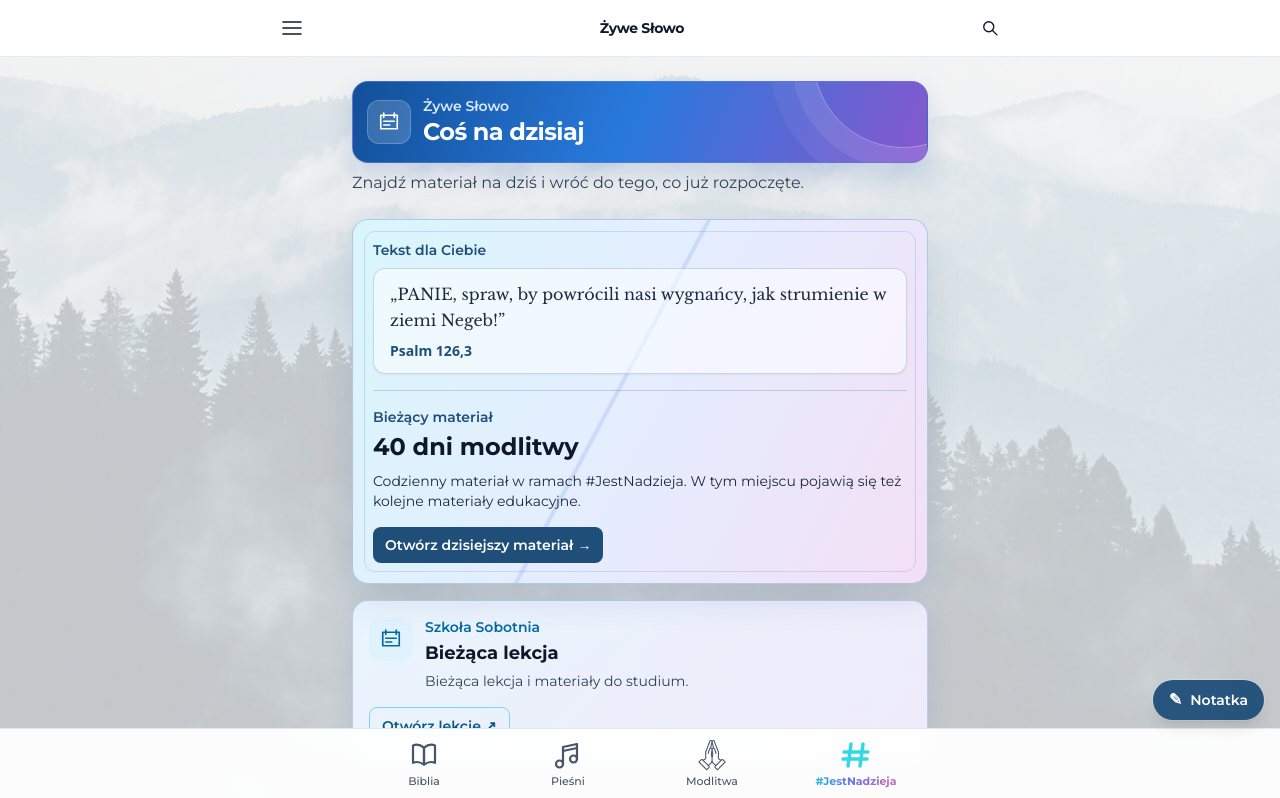
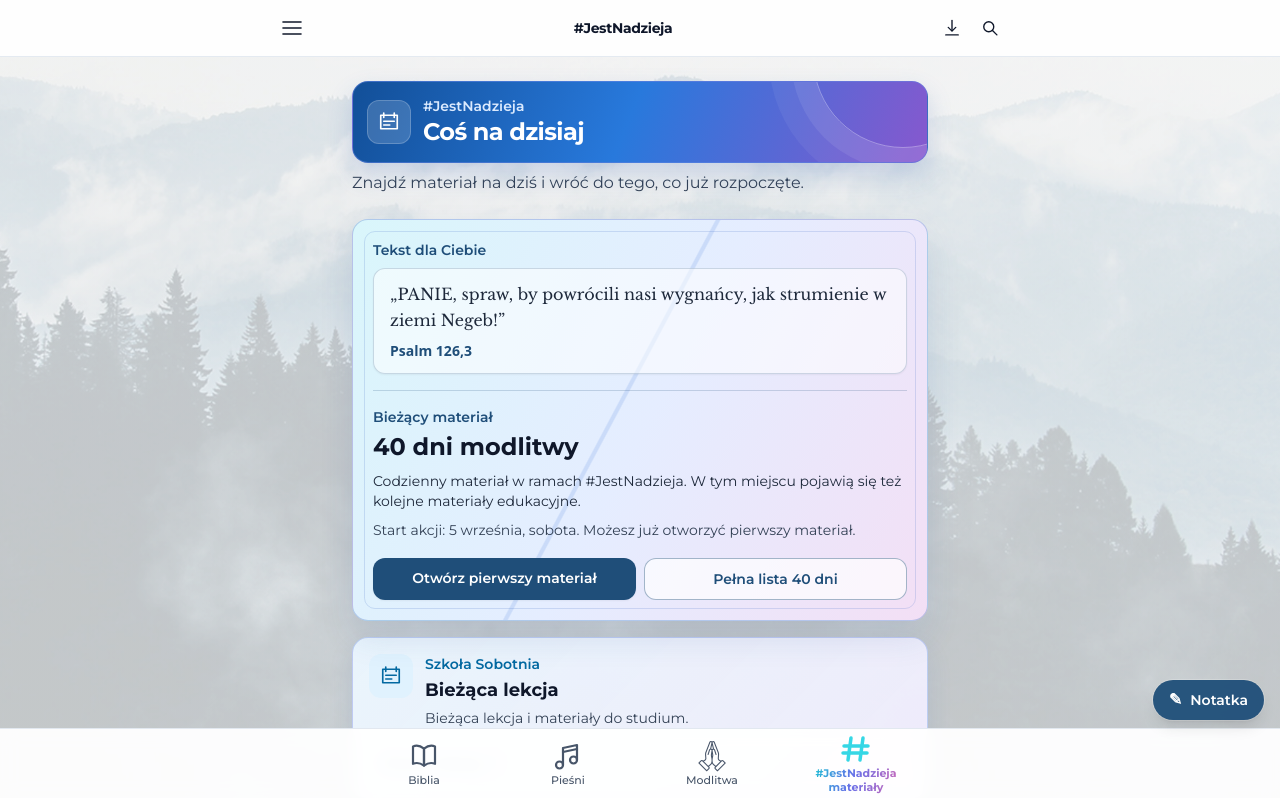
Before and after one commit to TomekD13/Apka_Marka, a React (Vite) app: page /pl in a window 1280 px wide. Shown: the top 798 px of the page. Built offline with nearby package versions, Linux system fonts and the light colour scheme; no server answers.

Commit message:
Dodaj pobieranie offline i kalendarz czytan

```diff
--- a/public/content/pl/ui.json
+++ b/public/content/pl/ui.json
@@ -18,7 +18,7 @@
     "settings": "Ustawienia"
   },
   "home": {
-    "projectTitle": "Żywe Słowo",
+    "projectTitle": "#JestNadzieja",
     "projectTagline": "droga do domu Ojca",
     "todayTitle": "Na dziś",
     "topicsCount": "tematów",
@@ -110,7 +110,7 @@
     "message": "Twoja wiadomość",
     "human": "Jestem człowiekiem",
     "send": "Wyślij wiadomość",
-    "subject": "Kontakt - Żywe Słowo",
+    "subject": "Kontakt - #JestNadzieja",
     "hint": "Wiadomość otworzy się w Twoim programie pocztowym.",
     "who": "Kim jesteśmy?",
     "whoUrl": "https://adwent.pl",
--- a/src/components/AppNavigation.tsx
+++ b/src/components/AppNavigation.tsx
@@ -1,8 +1,9 @@
 import { useEffect, useState, type ReactNode } from 'react'
 import { Link, useLocation } from 'react-router-dom'
 import { useI18n } from '../i18n'
+import { downloadModule } from '../content'
 
-export type IconName = 'book' | 'music' | 'prayer' | 'hope' | 'menu' | 'search' | 'settings' | 'close' | 'notes' | 'memory' | 'occasion' | 'lesson' | 'contact' | 'chevron'
+export type IconName = 'book' | 'music' | 'prayer' | 'hope' | 'menu' | 'search' | 'download' | 'settings' | 'close' | 'notes' | 'memory' | 'occasion' | 'lesson' | 'contact' | 'chevron'
 
 export function AppIcon({ name, className = '' }: { name: IconName; className?: string }) {
   if (name === 'prayer') {
@@ -20,6 +21,7 @@ export function AppIcon({ name, className = '' }: { name: IconName; className?:
   const paths: Record<Exclude<IconName, 'hope'>, ReactNode> = {
     book: <><path d="M5 6.5c4.2-1.8 7.5-.6 11 2.1v17C12.5 23.1 9.2 22 5 23.8V6.5Z"/><path d="M27 6.5c-4.2-1.8-7.5-.6-11 2.1v17c3.5-2.5 6.8-3.6 11-1.8V6.5Z"/></>,
     music: <><path d="M11 25V8l14-3v15"/><path d="M11 12l14-3"/><circle cx="7.5" cy="25" r="3.5"/><circle cx="21.5" cy="20" r="3.5"/></>,
+    download: <><path d="M16 4v16"/><path d="m10 15 6 6 6-6"/><path d="M6 27h20"/></>,
     prayer: <><path d="M16 5v16"/><path d="M16 21 12.3 15V7.7c0-1.4-1.8-1.9-2.5-.7L8.4 9.6c-.8 1.4-.8 3.1-.2 4.6l3.5 7.5c.6 1.3 1 2.8 1 4.3V27h3.3"/><path d="M16 21 19.7 15V7.7c0-1.4 1.8-1.9 2.5-.7l1.4 2.6c.8 1.4.8 3.1.2 4.6l-3.5 7.5c-.6 1.3-1 2.8-1 4.3V27H16"/><path d="M12.3 15 10.8 10M19.7 15l1.5-5"/></>,
     menu: <><path d="M4 8h24M4 16h24M4 24h24"/></>,
     search: <><circle cx="14" cy="14" r="8"/><path d="m20 20 7 7"/></>,
@@ -50,6 +52,7 @@ export function AppNavigation() {
   const { lang, t } = useI18n()
   const { pathname } = useLocation()
   const [open, setOpen] = useState(false)
+  const [download, setDownload] = useState<'idle' | 'busy' | 'done'>('idle')
   const [bibleOpen, setBibleOpen] = useState(true)
   const [hopeOpen, setHopeOpen] = useState(false)
   const [songsOpen, setSongsOpen] = useState(false)
@@ -62,21 +65,38 @@ export function AppNavigation() {
     { to: `${home}/biblia`, label: t('nav.bible', 'Biblia'), icon: 'book' as IconName },
     { to: `${home}/piesni`, label: t('nav.songs', 'Pieśni'), icon: 'music' as IconName },
     { to: `${home}/modlitwa`, label: t('nav.prayer', 'Modlitwa'), icon: 'prayer' as IconName },
-    { to: `${home}/jest-nadzieja`, label: '#JestNadzieja', icon: 'hope' as IconName },
+    { to: `${home}/jest-nadzieja`, label: '#JestNadzieja – materiały', icon: 'hope' as IconName },
   ]
+
+  const downloadLabel = download === 'busy'
+    ? 'Pobieranie materiałów…'
+    : download === 'done'
+      ? 'Materiały są dostępne offline'
+      : 'Pobierz do trybu offline'
+
+  async function downloadOffline() {
+    if (download !== 'idle') return
+    setDownload('busy')
+    try {
+      await downloadModule(lang)
+      setDownload('done')
+    } catch {
+      setDownload('idle')
+    }
+  }
 
   return <>
     <header className="no-print sticky top-0 z-30 border-b border-slate-200/90 bg-white/90 backdrop-blur dark:border-slate-700 dark:bg-slate-950/90">
       <div className="mx-auto flex h-14 max-w-3xl items-center justify-between px-4">
         <button type="button" onClick={() => setOpen(true)} aria-label={t('nav.menu', 'Menu')} className="rounded-lg p-2 text-slate-700 hover:bg-slate-100 dark:text-slate-100 dark:hover:bg-white/10"><AppIcon name="menu" className="h-6 w-6" /></button>
-        <Link to={home} viewTransition className="text-sm font-bold tracking-tight text-slate-900 dark:text-white">Żywe Słowo</Link>
-        <Link to={`${home}/biblia/szukaj`} viewTransition aria-label={t('bible.search', 'Szukaj w Biblii')} className="rounded-lg p-2 text-slate-700 hover:bg-slate-100 dark:text-slate-100 dark:hover:bg-white/10"><AppIcon name="search" className="h-5 w-5" /></Link>
+        <Link to={home} viewTransition className="text-sm font-bold tracking-tight text-slate-900 dark:text-white">#JestNadzieja</Link>
+        <div className="flex items-center gap-0.5"><button type="button" onClick={downloadOffline} disabled={download !== 'idle'} title={downloadLabel} aria-label={downloadLabel} className="rounded-lg p-2 text-slate-700 hover:bg-slate-100 disabled:cursor-default disabled:opacity-70 dark:text-slate-100 dark:hover:bg-white/10">{download === 'done' ? <span className="block h-5 w-5 text-center text-base leading-5" aria-hidden>✓</span> : <AppIcon name="download" className="h-5 w-5" />}</button><Link to={`${home}/biblia/szukaj`} viewTransition aria-label={t('bible.search', 'Szukaj w Biblii')} className="rounded-lg p-2 text-slate-700 hover:bg-slate-100 dark:text-slate-100 dark:hover:bg-white/10"><AppIcon name="search" className="h-5 w-5" /></Link></div>
       </div>
     </header>
 
     {open && <div className="no-print fixed inset-0 z-50 bg-slate-950/45" onMouseDown={() => setOpen(false)}>
       <aside className="h-full w-[min(86vw,340px)] overflow-y-auto bg-white p-4 shadow-2xl dark:bg-slate-900" onMouseDown={(event) => event.stopPropagation()}>
-        <div className="mb-5 flex items-center justify-between"><Link to={home} viewTransition onClick={() => setOpen(false)} className="text-lg font-bold text-slate-900 dark:text-white">Żywe Słowo</Link><button type="button" onClick={() => setOpen(false)} aria-label={t('common.close', 'Zamknij')} className="rounded-lg p-2 text-slate-600 hover:bg-slate-100 dark:text-slate-200 dark:hover:bg-white/10"><AppIcon name="close" className="h-5 w-5"/></button></div>
+        <div className="mb-5 flex items-center justify-between"><Link to={home} viewTransition onClick={() => setOpen(false)} className="text-lg font-bold text-slate-900 dark:text-white">#JestNadzieja</Link><button type="button" onClick={() => setOpen(false)} aria-label={t('common.close', 'Zamknij')} className="rounded-lg p-2 text-slate-600 hover:bg-slate-100 dark:text-slate-200 dark:hover:bg-white/10"><AppIcon name="close" className="h-5 w-5"/></button></div>
         <DrawerGroup icon="book" title={t('nav.bible', 'Biblia')} open={bibleOpen} onToggle={() => setBibleOpen(!bibleOpen)}>
           <DrawerLink to={`${home}/biblia/czytaj`} icon="book" onClick={() => setOpen(false)}>{t('nav.bibleText', 'Biblia')}</DrawerLink>
           <DrawerLink to={`${home}/poznaj-boga-i-biblie`} icon="lesson" onClick={() => setOpen(false)}>{t('home.bars.studies', 'Poznaj Boga i Biblię')}</DrawerLink>
@@ -85,8 +105,8 @@ export function AppNavigation() {
           <DrawerLink to={`${home}/fiszki`} icon="memory" onClick={() => setOpen(false)}>{t('flashcards.cta', 'Ucz się wersetów na pamięć')}</DrawerLink>
           <DrawerLink to={`${home}/okazje`} icon="occasion" onClick={() => setOpen(false)}>{t('occasions.cta', 'Teksty na różne okazje')}</DrawerLink>
         </DrawerGroup>
-        <DrawerGroup icon="hope" title="#JestNadzieja" open={hopeOpen} onToggle={() => setHopeOpen(!hopeOpen)}>
-          <DrawerLink to={`${home}/jest-nadzieja`} icon="hope" onClick={() => setOpen(false)}>#JestNadzieja</DrawerLink>
+        <DrawerGroup icon="hope" title="#JestNadzieja – materiały" open={hopeOpen} onToggle={() => setHopeOpen(!hopeOpen)}>
+          <DrawerLink to={`${home}/jest-nadzieja`} icon="hope" onClick={() => setOpen(false)}>#JestNadzieja – materiały</DrawerLink>
           <DrawerLink to={`${home}/40-dni`} icon="prayer" onClick={() => setOpen(false)}>{t('home.pray40', '40 dni modlitwy')}</DrawerLink>
           <DrawerLink to={`${home}/edukacja`} icon="lesson" onClick={() => setOpen(false)}>{t('edu.title', 'Materiały edukacyjne')}</DrawerLink>
         </DrawerGroup>
@@ -114,7 +134,7 @@ export function AppNavigation() {
             : active
               ? 'bg-gradient-to-br from-blue-100 to-indigo-100 text-blue-800 ring-1 ring-blue-200 shadow-sm dark:from-sky-400/20 dark:to-indigo-400/20 dark:text-sky-200 dark:ring-sky-300/30'
               : 'text-slate-500 dark:text-slate-400'
-          return <Link key={item.to} to={item.to} viewTransition className={`flex min-h-[62px] flex-col items-center justify-center gap-0.5 rounded-xl text-[11px] font-medium transition ${state}`}><AppIcon name={item.icon} className="h-8 w-8"/><span>{item.label}</span></Link>
+          return <Link key={item.to} to={item.to} viewTransition aria-label={item.label} className={`flex min-h-[62px] flex-col items-center justify-center gap-0.5 rounded-xl text-[11px] font-medium transition ${state}`}><AppIcon name={item.icon} className="h-8 w-8"/><span className="flex flex-col items-center leading-tight">{hope ? <><span>#JestNadzieja</span><span>materiały</span></> : item.label}</span></Link>
         })}
       </div>
     </nav>
--- /dev/null
+++ b/src/components/Pray40Actions.tsx
@@ -0,0 +1,34 @@
+import { Link } from 'react-router-dom'
+import { currentCampaignDay } from '../lib/pray40Calendar'
+import type { Pray40Index } from '../types'
+
+/** Wspólne wejście do bieżącego dnia akcji i pełnego kalendarza. */
+export function Pray40Actions({ index, lang }: { index: Pray40Index | null; lang: string }) {
+  const campaign = index && currentCampaignDay(index.days)
+  const entry = campaign?.entry ?? index?.days[0]
+
+  if (!entry) return <p className="text-sm text-slate-500 dark:text-slate-400">Wczytywanie kalendarza…</p>
+
+  const description = campaign?.state === 'before'
+    ? `Start akcji: ${entry.dateLabel ?? entry.date}. Możesz już otworzyć pierwszy materiał.`
+    : campaign?.state === 'after'
+      ? 'Akcja została zakończona. Wróć do ostatniego materiału albo przejrzyj pełną listę.'
+      : `Dzisiaj: dzień ${entry.day} — ${entry.title}`
+  const label = campaign?.state === 'before'
+    ? 'Otwórz pierwszy materiał'
+    : campaign?.state === 'after'
+      ? 'Otwórz ostatni materiał'
+      : 'Otwórz dzisiejszy materiał'
+
+  return <>
+    <p className="mt-2 text-sm leading-relaxed text-slate-600 dark:text-slate-300">{description}</p>
+    <div className="mt-4 grid gap-2 sm:grid-cols-2">
+      <Link to={`/${lang}/40-dni/${entry.day}`} viewTransition className="rounded-xl bg-brand px-3 py-2.5 text-center text-sm font-semibold text-white shadow-sm transition hover:bg-brand-light dark:bg-sky-300 dark:text-slate-950">
+        {label}
+      </Link>
+      <Link to={`/${lang}/40-dni`} viewTransition className="rounded-xl border border-brand/40 bg-white/70 px-3 py-2.5 text-center text-sm font-semibold text-brand transition hover:border-brand hover:bg-white dark:border-sky-300/40 dark:bg-slate-950/30 dark:text-sky-200 dark:hover:border-sky-300 dark:hover:bg-slate-950/60">
+        Pełna lista 40 dni
+      </Link>
+    </div>
+  </>
+}
--- a/src/pages/Home.tsx
+++ b/src/pages/Home.tsx
@@ -1,10 +1,13 @@
 import { useEffect, useState } from 'react'
 import { Link } from 'react-router-dom'
 import { useI18n } from '../i18n'
+import { loadPray40 } from '../content'
 import { fallbackUrl, findCurrentLesson, type CurrentLesson } from '../lib/sabbathSchool'
 import { AppIcon } from '../components/AppNavigation'
 import { DailyOccasionVerse } from '../components/DailyOccasionVerse'
 import { PageHeading } from '../components/PageHeading'
+import { Pray40Actions } from '../components/Pray40Actions'
+import type { Pray40Index } from '../types'
 
 function SabbathSchoolCard() {
   const { lang, t } = useI18n()
@@ -30,14 +33,21 @@ function ContinueCard({ to, icon, title, desc }: { to: string; icon: 'book' | 'n
 export function Home() {
   const { lang, t } = useI18n()
   const base = `/${lang}`
+  const [pray40, setPray40] = useState<Pray40Index | null>(null)
+
+  useEffect(() => {
+    setPray40(null)
+    loadPray40(lang).then(setPray40).catch(() => undefined)
+  }, [lang])
+
   return <div className="mx-auto max-w-xl">
     <section>
-      <PageHeading icon="lesson" eyebrow="Żywe Słowo" title={t('home.readings', 'Coś na dzisiaj')} />
+      <PageHeading icon="lesson" eyebrow={t('home.projectTitle', '#JestNadzieja')} title={t('home.readings', 'Coś na dzisiaj')} />
       <p className="mt-2 text-slate-600 dark:text-slate-300">{t('home.readingsIntro', 'Znajdź materiał na dziś i wróć do tego, co już rozpoczęte.')}</p>
     </section>
 
     <section className="hope-reading-card mt-6 overflow-hidden rounded-2xl">
-      <div className="hope-reading-card__frame p-5 text-slate-900 dark:text-white"><DailyOccasionVerse /><div className="pt-4"><p className="text-sm font-semibold text-brand dark:text-cyan-200">{t('home.currentReading', 'Bieżący materiał')}</p><h2 className="mt-1 text-2xl font-bold">{t('home.pray40', '40 dni modlitwy')}</h2><p className="mt-2 text-sm text-slate-600 dark:text-slate-200">{t('home.pray40Desc', 'Codzienny materiał w ramach #JestNadzieja. W tym miejscu pojawią się też kolejne materiały edukacyjne.')}</p><Link to={`${base}/40-dni/1`} className="mt-4 inline-flex rounded-lg bg-brand px-3 py-2 text-sm font-semibold text-white hover:bg-brand-light dark:bg-white dark:text-slate-900 dark:hover:bg-slate-100">{t('home.openToday', 'Otwórz dzisiejszy materiał')} <span className="ml-1" aria-hidden>→</span></Link></div></div>
+      <div className="hope-reading-card__frame p-5 text-slate-900 dark:text-white"><DailyOccasionVerse /><div className="pt-4"><p className="text-sm font-semibold text-brand dark:text-cyan-200">{t('home.currentReading', 'Bieżący materiał')}</p><h2 className="mt-1 text-2xl font-bold">{t('home.pray40', '40 dni modlitwy')}</h2><p className="mt-2 text-sm text-slate-600 dark:text-slate-200">{t('home.pray40Desc', 'Codzienny materiał w ramach #JestNadzieja. W tym miejscu pojawią się też kolejne materiały edukacyjne.')}</p><Pray40Actions index={pray40} lang={lang} /></div></div>
     </section>
 
     <section className="mt-4"><SabbathSchoolCard /></section>
--- a/src/pages/Hope.tsx
+++ b/src/pages/Hope.tsx
@@ -4,38 +4,8 @@ import { loadPray40 } from '../content'
 import { useI18n } from '../i18n'
 import { AppIcon } from '../components/AppNavigation'
 import { BackLink } from '../components/BackLink'
-import { currentCampaignDay } from '../lib/pray40Calendar'
+import { Pray40Actions } from '../components/Pray40Actions'
 import type { Pray40Index } from '../types'
-
-function TodayAction({ index, lang }: { index: Pray40Index | null; lang: string }) {
-  const campaign = index && currentCampaignDay(index.days)
-  const entry = campaign?.entry ?? index?.days[0]
-
-  if (!entry) return <p className="text-sm text-slate-500 dark:text-slate-400">Wczytywanie kalendarza…</p>
-
-  const description = campaign?.state === 'before'
-    ? `Start akcji: ${entry.dateLabel ?? entry.date}. Możesz już otworzyć pierwszy materiał.`
-    : campaign?.state === 'after'
-      ? 'Akcja została zakończona. Wróć do ostatniego materiału albo przejrzyj pełną listę.'
-      : `Dzisiaj: dzień ${entry.day} — ${entry.title}`
-  const label = campaign?.state === 'before'
-    ? 'Otwórz pierwszy materiał'
-    : campaign?.state === 'after'
-      ? 'Otwórz ostatni materiał'
-      : 'Otwórz dzisiejszy materiał'
-
-  return <>
-    <p className="mt-2 text-sm leading-relaxed text-slate-600 dark:text-slate-300">{description}</p>
-    <div className="mt-4 grid gap-2 sm:grid-cols-2">
-      <Link to={`/${lang}/40-dni/${entry.day}`} viewTransition className="rounded-xl bg-brand px-3 py-2.5 text-center text-sm font-semibold text-white shadow-sm transition hover:bg-brand-light dark:bg-sky-300 dark:text-slate-950">
-        {label}
-      </Link>
-      <Link to={`/${lang}/40-dni`} viewTransition className="rounded-xl border border-brand/40 bg-white/70 px-3 py-2.5 text-center text-sm font-semibold text-brand transition hover:border-brand hover:bg-white dark:border-sky-300/40 dark:bg-slate-950/30 dark:text-sky-200 dark:hover:border-sky-300 dark:hover:bg-slate-950/60">
-        Pełna lista 40 dni
-      </Link>
-    </div>
-  </>
-}
 
 export function Hope() {
   const { lang, t } = useI18n()
@@ -57,7 +27,7 @@ export function Hope() {
           <span className="rounded-xl bg-brand/10 p-3 text-brand dark:bg-sky-400/15 dark:text-sky-300"><AppIcon name="prayer" className="h-7 w-7" /></span>
           <div className="min-w-0 flex-1"><h2 className="text-lg font-bold text-slate-900 dark:text-white">40 dni modlitwy</h2><p className="mt-1 text-sm leading-relaxed text-slate-600 dark:text-slate-300">Codzienna droga przez historie nadziei — wybierz materiał zgodny z kalendarzem albo przejdź do całego spisu.</p></div>
         </div>
-        <TodayAction index={index} lang={lang} />
+        <Pray40Actions index={index} lang={lang} />
       </section>
 
       <Link to={`/${lang}/edukacja`} viewTransition className="gradient-panel flex items-center gap-3 rounded-2xl border p-4 transition hover:-translate-y-0.5 hover:border-brand/60 hover:shadow-md dark:hover:border-sky-300/60">
--- a/vite.config.ts
+++ b/vite.config.ts
@@ -17,8 +17,8 @@ export default defineConfig({
       registerType: 'autoUpdate',
       includeAssets: ['favicon.svg'],
       manifest: {
-        name: 'Żywe Słowo - droga do domu Ojca',
-        short_name: 'Żywe Słowo',
+        name: '#JestNadzieja',
+        short_name: '#JestNadzieja',
         description: 'Czytnik studiów biblijnych (offline). Bible study reader.',
         theme_color: '#1f4e79',
         background_color: '#ffffff',
```
Also changed, not shown: 2 other files (tests, documents, lock files or other folders).
